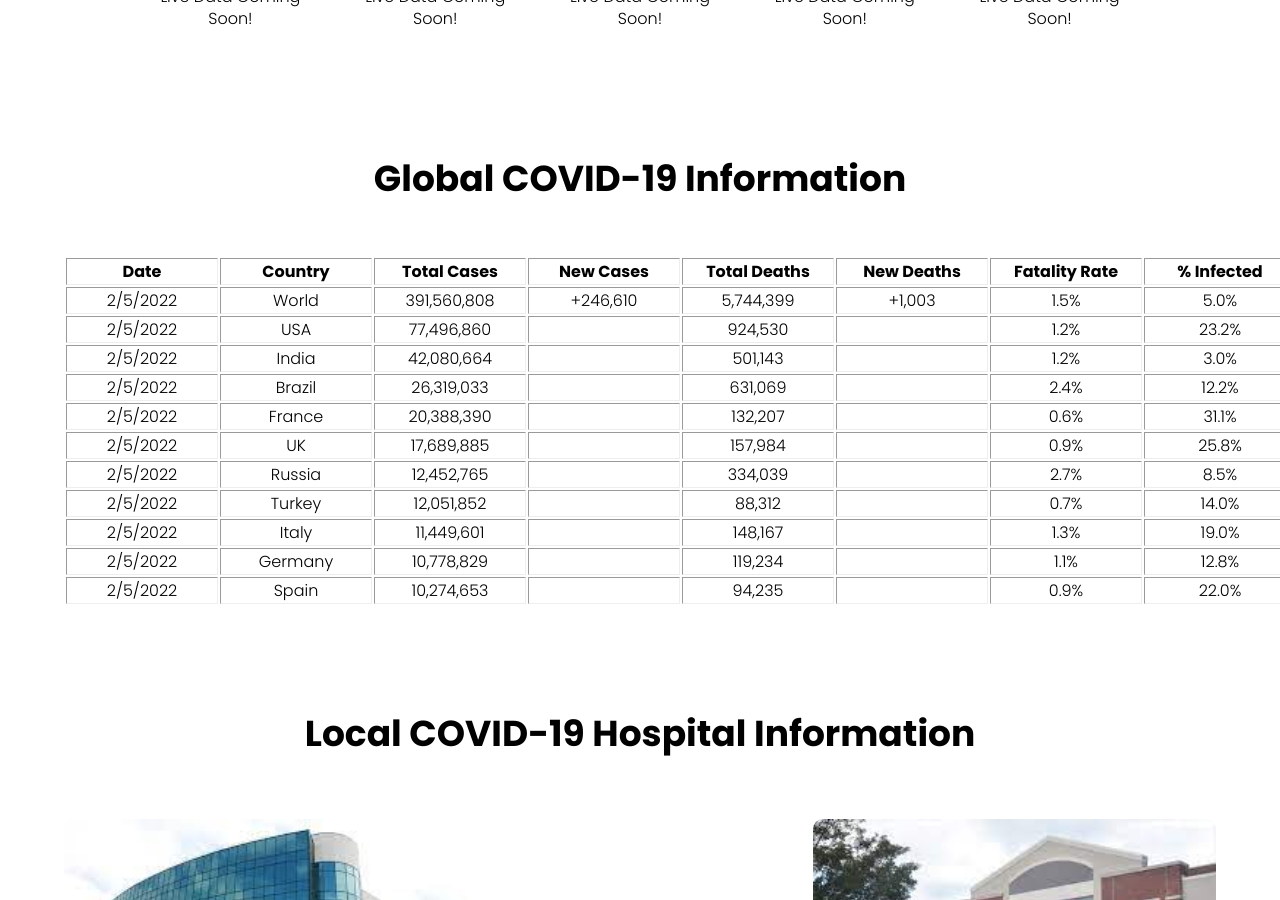
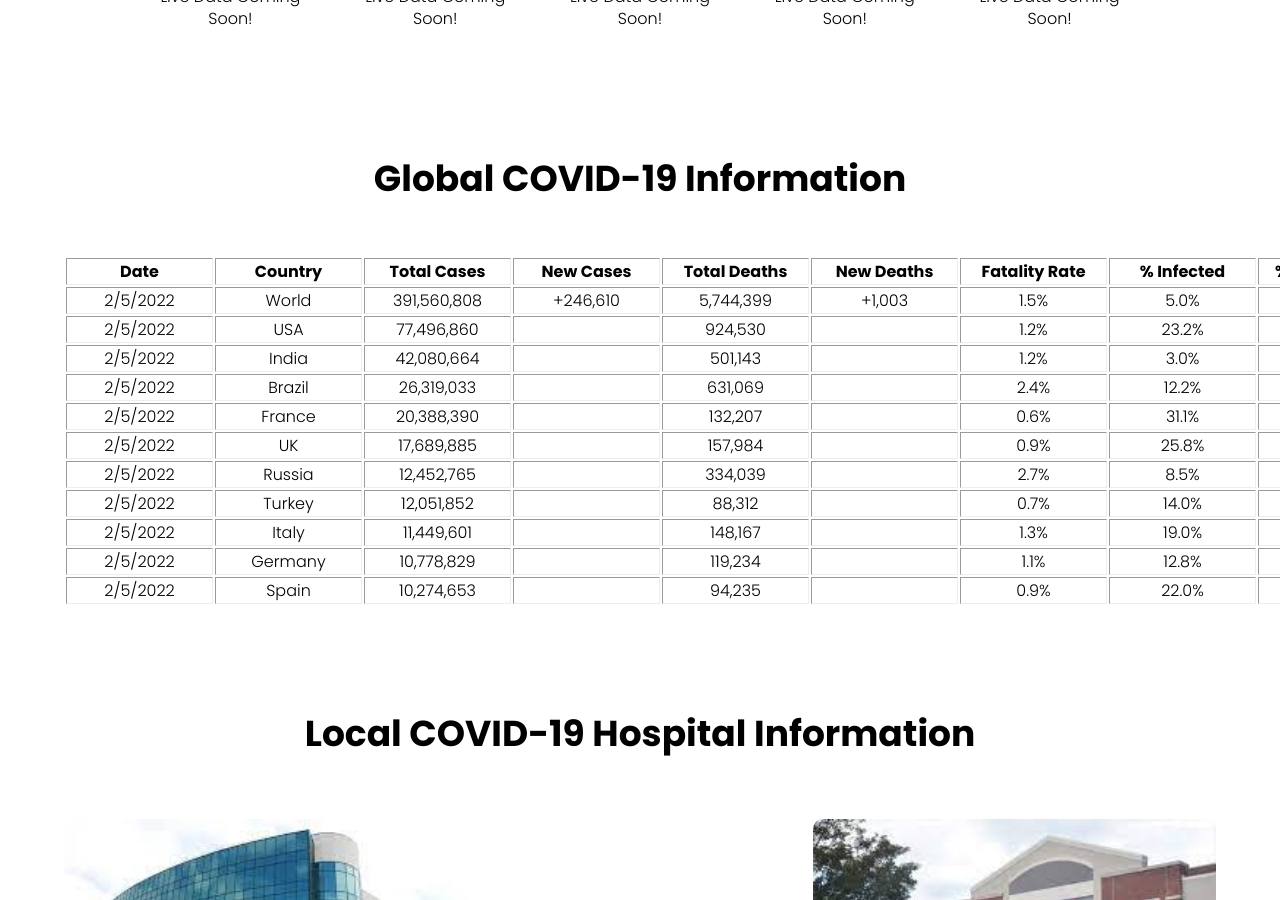
Before and after one commit to Pasin3ru/Tracking-COVID-19, a Jekyll site: the page built from index.html, in a window 1280 px wide and 900 px high, scrolled down 1181 px. Built offline with Jekyll 4.4.1, drawn with Linux system fonts in a browser that asks for light colours.

Commit message:
readjust column width

```diff
--- a/_includes/hospital-tables/global_data.html
+++ b/_includes/hospital-tables/global_data.html
@@ -1,16 +1,16 @@
 <table border="1" class="dataframe">
   <thead>
     <tr style="text-align: center;">
-      <th style="min-width: 150px;">Date</th>
-      <th style="min-width: 150px;">Country</th>
-      <th style="min-width: 150px;">Total Cases</th>
-      <th style="min-width: 150px;">New Cases</th>
-      <th style="min-width: 150px;">Total Deaths</th>
-      <th style="min-width: 150px;">New Deaths</th>
-      <th style="min-width: 150px;">Fatality Rate</th>
-      <th style="min-width: 150px;">% Infected</th>
-      <th style="min-width: 150px;">% Total Cases</th>
-      <th style="min-width: 150px;">Population</th>
+      <th style="min-width: 145px;">Date</th>
+      <th style="min-width: 145px;">Country</th>
+      <th style="min-width: 145px;">Total Cases</th>
+      <th style="min-width: 145px;">New Cases</th>
+      <th style="min-width: 145px;">Total Deaths</th>
+      <th style="min-width: 145px;">New Deaths</th>
+      <th style="min-width: 145px;">Fatality Rate</th>
+      <th style="min-width: 145px;">% Infected</th>
+      <th style="min-width: 145px;">% Total Cases</th>
+      <th style="min-width: 145px;">Population</th>
     </tr>
   </thead>
   <tbody>
```
